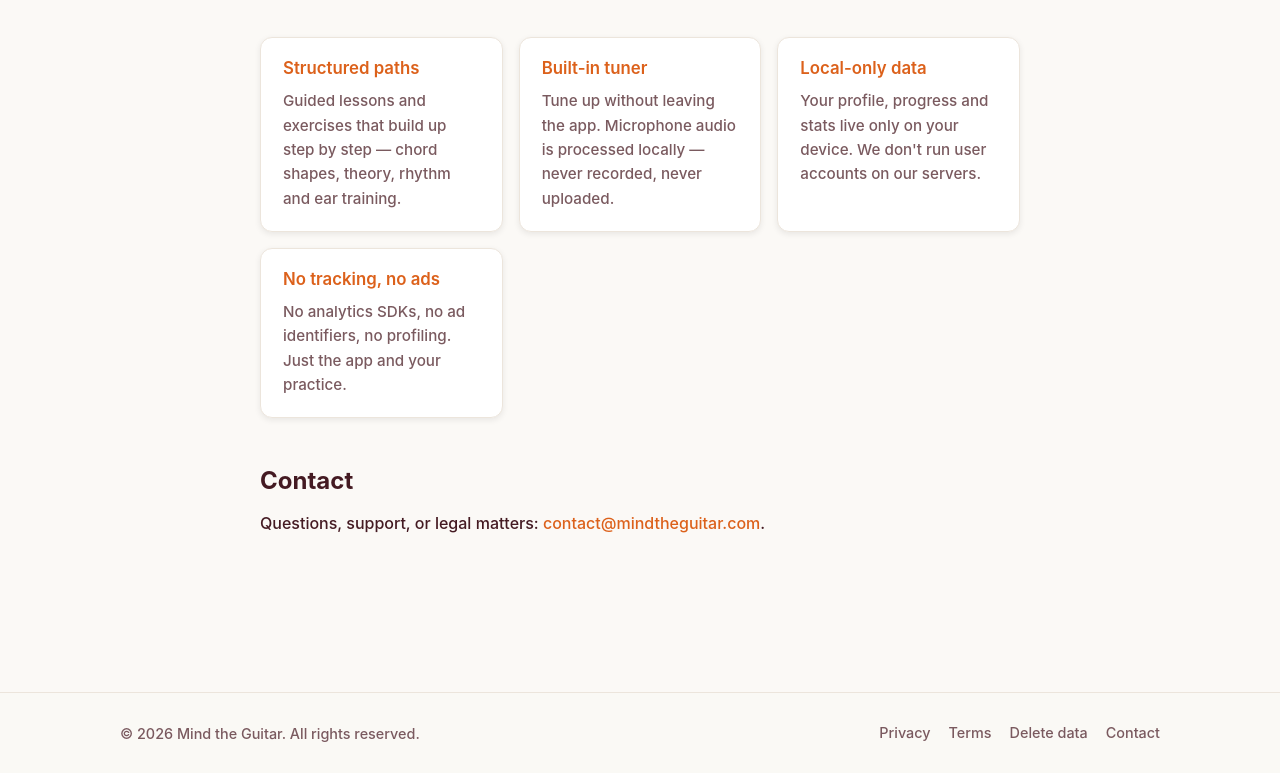
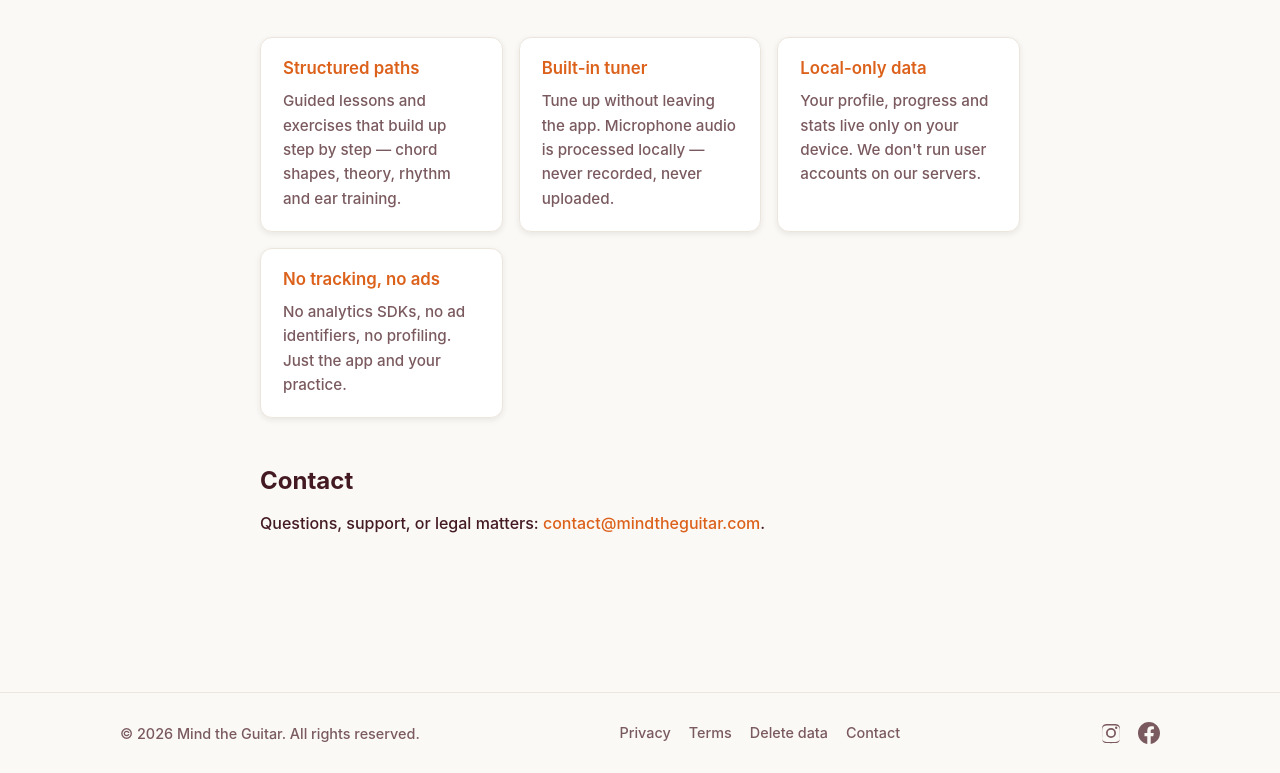
Before and after one commit to MJGajek/Mind_the_Guitar_Website, a plain HTML site: page public/index.html in a window 1280 px wide. Shown: the part 2235-3008 px from the top of the page. Drawn offline with Linux system fonts and the light colour scheme.

Commit message:
Add Facebook and Instagram social icons to footer

```diff
--- a/public/assets/styles.css
+++ b/public/assets/styles.css
@@ -590,6 +590,10 @@ main { padding: 32px 24px 80px; }
 .site-footer a { color: var(--muted); }
 .site-footer a:hover { color: var(--brand); }
 .site-footer__links { display: flex; gap: 18px; flex-wrap: wrap; }
+.site-footer__social { display: flex; gap: 16px; align-items: center; }
+.site-footer__social a { display: inline-flex; color: var(--muted); transition: color 0.15s ease; }
+.site-footer__social a:hover { color: var(--brand); }
+.site-footer__social svg { fill: currentColor; }
 
 /* ─── Utilities ───────────────────────────────────────── */
 .visually-hidden {
--- a/public/index.html
+++ b/public/index.html
@@ -59,7 +59,7 @@
       </div>
 
       <p class="tagline" style="margin-top:32px">Your guitar and your hands are only the instruments — your mind is what makes them speak.</p>
-      <p class="tagline tagline--body">Mind the Guitar is built for guitarists who want to move beyond dead shapes, memorized patterns, and mechanical drills, and start understanding what they play. The app connects music theory and the fretboard, turning intervals, chord construction, scale patterns, chord relationships, functional harmony, and more into practical tools you can use.</p>
+      <p class="tagline tagline--body">Mind the Guitar is built for guitarists who want to move beyond dead shapes, memorized patterns, and mechanical drills, and start understanding what they play. The app connects music theory and the fretboard, turning intervals, chord construction, scale patterns, chord relationships, functional harmony, and more into meaningful tools you can use.</p>
       <p class="tagline tagline--body">With over 40 focused lessons and more than 90 repeatable exercises, you can train your musical mind whenever you have a spare moment — even away from the guitar. So when you pick it up, you know what to play, where to find it, why it works, and how to express yourself musically.</p>
     </section>
 
@@ -145,6 +145,14 @@
         <a href="/delete">Delete data</a>
         <a href="mailto:contact@mindtheguitar.com">Contact</a>
       </nav>
+      <nav class="site-footer__social" aria-label="Social media">
+        <a href="https://www.instagram.com/mindtheguitar/" target="_blank" rel="noopener" aria-label="Instagram">
+          <svg viewBox="0 0 24 24" width="22" height="22" aria-hidden="true"><path d="M12 2.16c3.2 0 3.58.01 4.85.07 1.17.05 1.8.25 2.23.41.56.22.96.48 1.38.9.42.42.68.82.9 1.38.16.42.36 1.06.41 2.23.06 1.27.07 1.65.07 4.85s-.01 3.58-.07 4.85c-.05 1.17-.25 1.8-.41 2.23-.22.56-.48.96-.9 1.38-.42.42-.82.68-1.38.9-.42.16-1.06.36-2.23.41-1.27.06-1.65.07-4.85.07s-3.58-.01-4.85-.07c-1.17-.05-1.8-.25-2.23-.41a3.72 3.72 0 0 1-1.38-.9 3.72 3.72 0 0 1-.9-1.38c-.16-.42-.36-1.06-.41-2.23C2.17 15.58 2.16 15.2 2.16 12s.01-3.58.07-4.85c.05-1.17.25-1.8.41-2.23.22-.56.48-.96.9-1.38.42-.42.82-.68 1.38-.9.42-.16 1.06-.36 2.23-.41C8.42 2.17 8.8 2.16 12 2.16zm0 1.62c-3.15 0-3.52.01-4.76.07-1.15.05-1.77.24-2.19.4-.55.22-.94.47-1.35.88-.41.41-.66.8-.88 1.35-.16.42-.35 1.04-.4 2.19-.06 1.24-.07 1.61-.07 4.76s.01 3.52.07 4.76c.05 1.15.24 1.77.4 2.19.22.55.47.94.88 1.35.41.41.8.66 1.35.88.42.16 1.04.35 2.19.4 1.24.06 1.61.07 4.76.07s3.52-.01 4.76-.07c1.15-.05 1.77-.24 2.19-.4.55-.22.94-.47 1.35-.88.41-.41.66-.8.88-1.35.16-.42.35-1.04.4-2.19.06-1.24.07-1.61.07-4.76s-.01-3.52-.07-4.76c-.05-1.15-.24-1.77-.4-2.19a3.64 3.64 0 0 0-.88-1.35 3.64 3.64 0 0 0-1.35-.88c-.42-.16-1.04-.35-2.19-.4-1.24-.06-1.61-.07-4.76-.07zm0 2.76a5.46 5.46 0 1 1 0 10.92 5.46 5.46 0 0 1 0-10.92zm0 9a3.54 3.54 0 1 0 0-7.08 3.54 3.54 0 0 0 0 7.08zm6.95-9.22a1.28 1.28 0 1 1-2.56 0 1.28 1.28 0 0 1 2.56 0z"/></svg>
+        </a>
+        <a href="https://www.facebook.com/profile.php?id=61589071132596" target="_blank" rel="noopener" aria-label="Facebook">
+          <svg viewBox="0 0 24 24" width="22" height="22" aria-hidden="true"><path d="M24 12.07C24 5.4 18.63 0 12 0S0 5.4 0 12.07c0 6.02 4.39 11.01 10.13 11.93v-8.44H7.08v-3.49h3.05V9.41c0-3.02 1.79-4.69 4.53-4.69 1.31 0 2.68.24 2.68.24v2.97h-1.51c-1.49 0-1.96.93-1.96 1.89v2.25h3.33l-.53 3.49h-2.8v8.44C19.61 23.08 24 18.09 24 12.07z"/></svg>
+        </a>
+      </nav>
     </div>
   </footer>
 
```
